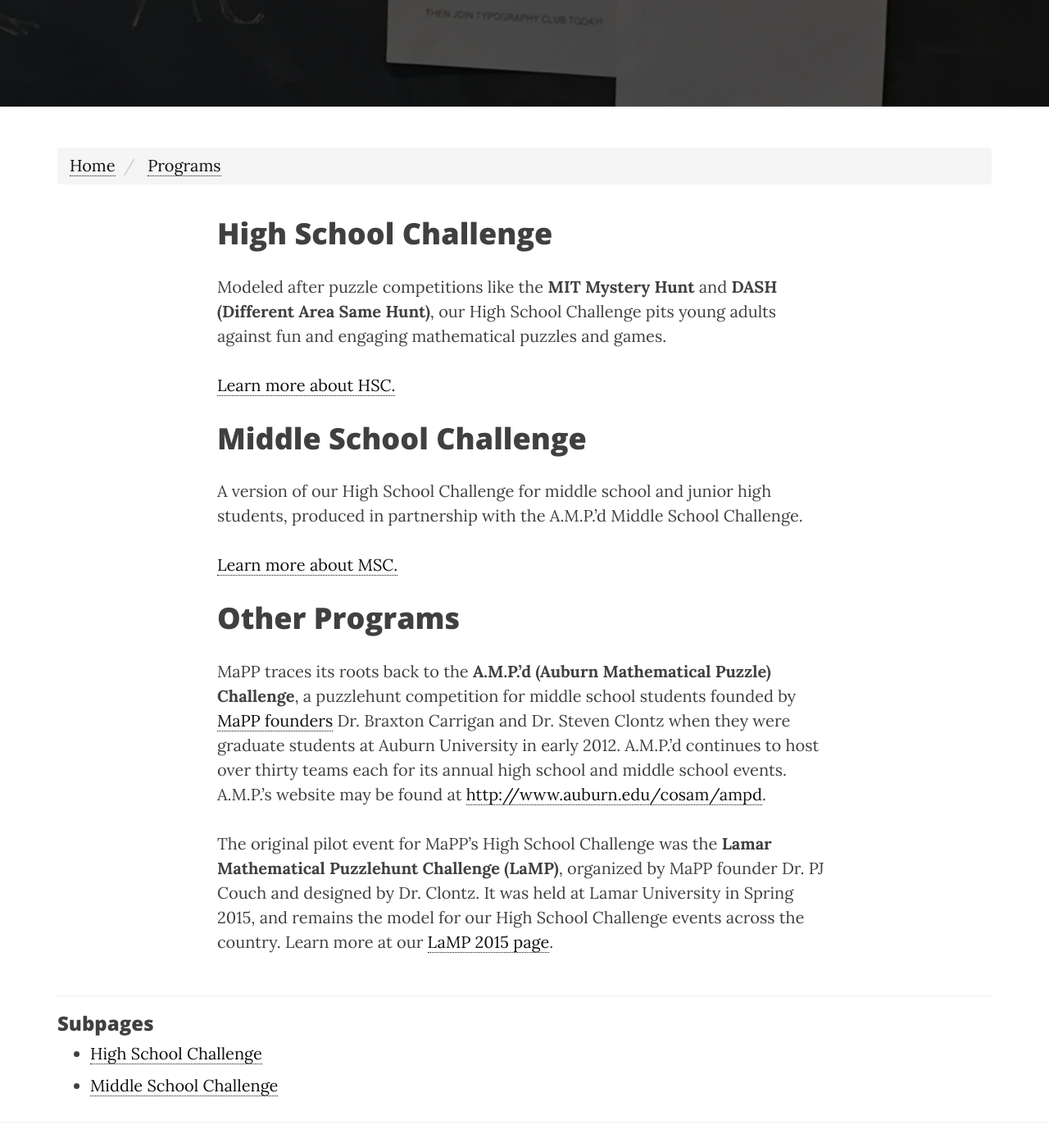
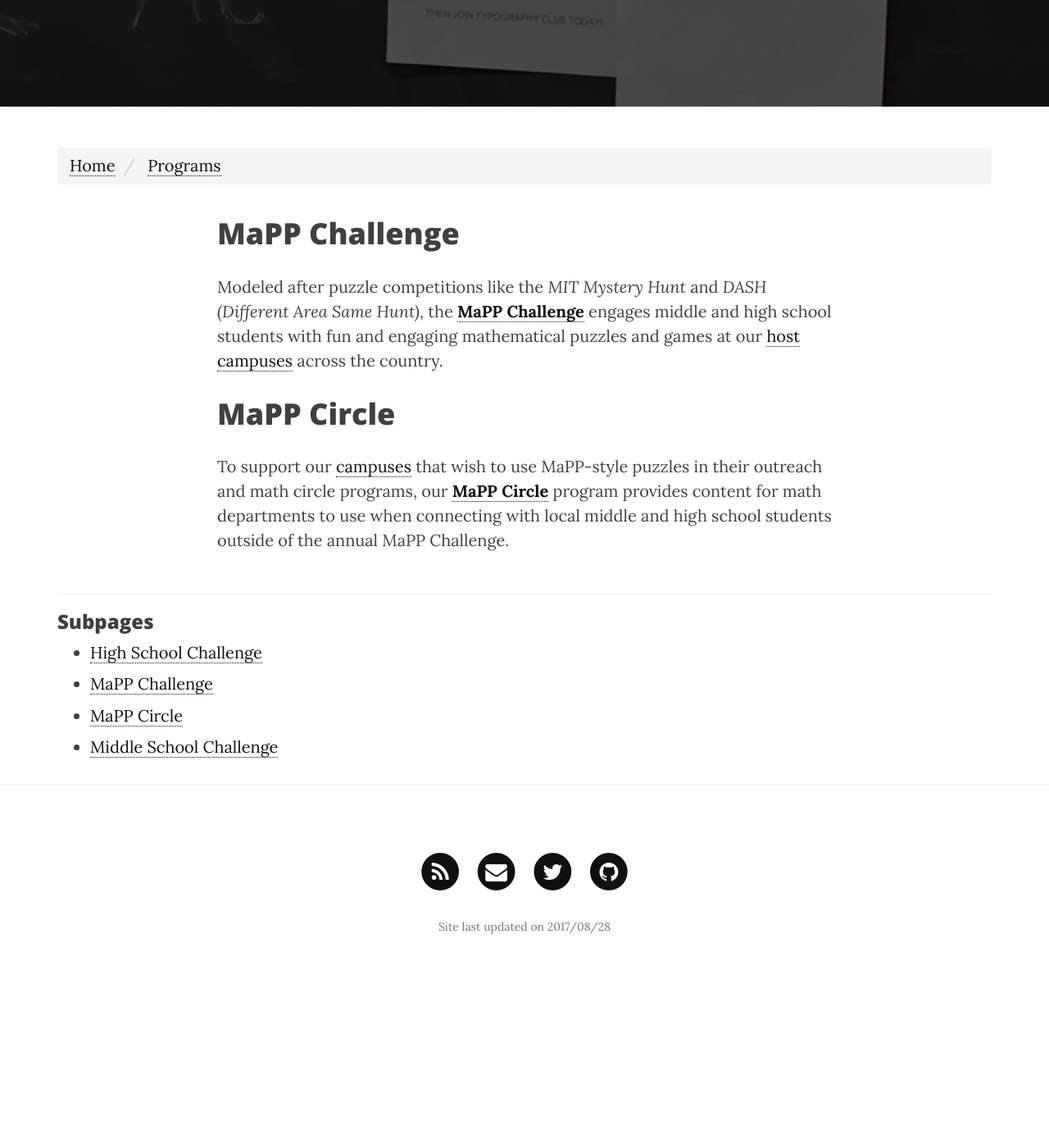
Before and after one commit to MaPPmath/mappmath.github.io, a Jekyll site: the page built from pages/2_programs.md, in a window 1280 px wide and 1400 px high, scrolled down 318 px. Shown: the whole window at 82% size. Built offline with Jekyll 4.4.1, drawn with Linux system fonts in a browser that asks for light colours; nearby versions of some CDN libraries; after the commit the page ends 1524 px from its top, so only the background shows below that.

Commit message:
reorganize programs

```diff
--- a/pages/2_programs.md
+++ b/pages/2_programs.md
@@ -7,35 +7,19 @@
 show-navbar: true
 ---
 
-# High School Challenge
+# MaPP Challenge
 
-Modeled after puzzle competitions like the **MIT Mystery Hunt** and
-**DASH (Different Area Same Hunt)**,
-our High School Challenge pits young adults against fun and engaging
-mathematical puzzles and games.
+Modeled after puzzle competitions like the *MIT Mystery Hunt* and
+*DASH (Different Area Same Hunt)*,
+the **[MaPP Challenge](/programs/challenge)** engages middle and high school
+students with fun and engaging mathematical puzzles and games at our
+[host campuses](/campuses) across the country.
 
-[Learn more about HSC.](/programs/hsc/)
+# MaPP Circle
 
-# Middle School Challenge
-
-A version of our High School Challenge for middle school and junior high
-students, produced in partnership with the A.M.P.'d Middle School Challenge.
-
-[Learn more about MSC.](/programs/msc/)
-
-# Other Programs
-
-MaPP traces its roots back to the
-**A.M.P.'d (Auburn Mathematical Puzzle) Challenge**, a puzzlehunt competition
-for middle school students founded by [MaPP founders](/about/people/)
-Dr. Braxton Carrigan and Dr. Steven Clontz when they were graduate students
-at Auburn University in early 2012. A.M.P.'d continues to host over
-thirty teams each for its annual high school and middle school events.
-A.M.P.'s website may be found at
-<http://www.auburn.edu/cosam/ampd>.
-
-The original pilot event for MaPP's High School Challenge was the
-**Lamar Mathematical Puzzlehunt Challenge (LaMP)**, organized by MaPP founder
-Dr. PJ Couch and designed by Dr. Clontz. It was held at Lamar University in
-Spring 2015, and remains the model for our High School Challenge events
-across the country. Learn more at our [LaMP 2015 page](/programs/hsc/lamp2015).
+To support our [campuses](/campuses) that wish to use MaPP-style puzzles
+in their outreach and math circle programs, our
+**[MaPP Circle](/programs/circle)** program
+provides content for math departments to use when connecting
+with local middle and high school students outside of the annual
+MaPP Challenge.
```
Also changed, not shown: pages/about/branding.md (+9 -18 lines), pages/challenge/index.md (added, +9 -0 lines), pages/circle/index.md (added, +9 -0 lines).
